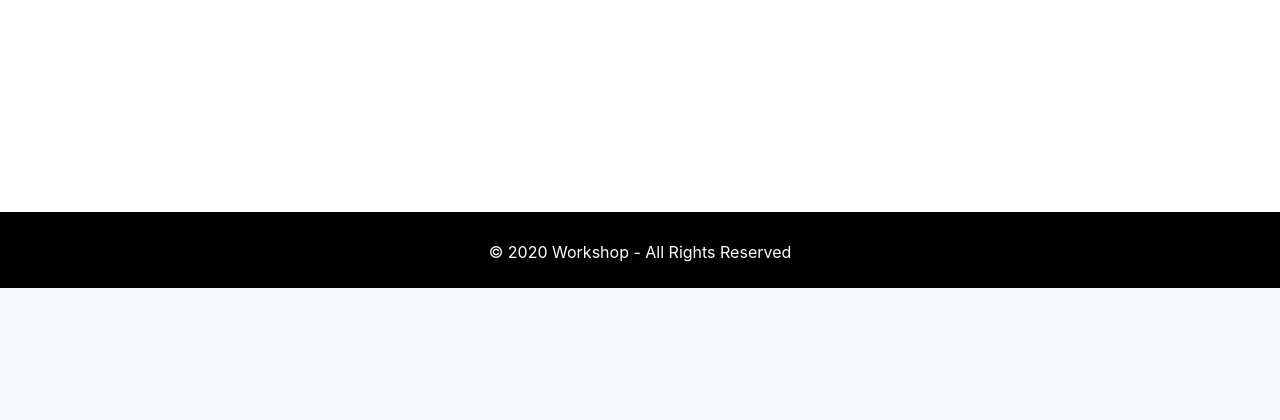
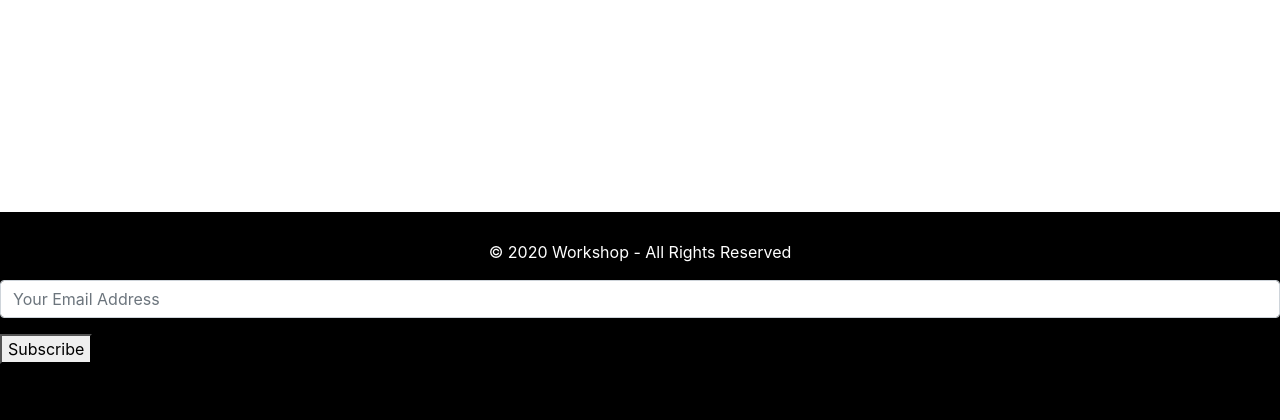
Before and after one commit to htmlhints/workshop-dynamic-website, a PHP site: page /workshop/ in a window 1280 px wide. Shown: the part 644-1064 px from the top of the page. Before the commit the page ends 932 px from the top, so only its background shows below. Run offline with PHP 8.4, Linux system fonts and the light colour scheme; data that the repository does not hold is empty.

Commit message:
javascript

```diff
--- /dev/null
+++ b/inc/ajax/form.php
@@ -0,0 +1,4 @@
+<?php
+$script = 'alert(1)';
+echo $script;
+?>
--- a/inc/footer.php
+++ b/inc/footer.php
@@ -5,6 +5,28 @@
         &copy; <?php echo date("Y");?> <span class="read-more">Workshop</span> - All Rights Reserved
     </p>
 </div>
+<form class="newsletter my-3" method="post" id="contact_modal_form" onsubmit="return false;">
+          <input type="email" name="news_email" id="news_email"  class="form-control" placeholder="Your Email Address" value="">
+          <button class="my-3" id="element">
+			  Subscribe
+          </button>
+	</form>
 </footer>
+<script>
+    $("#contact_modal_form").submit(function(){
+        var news_email = $.trim($("#news_email").val());
+        if(news_email == ""){
+            alert("empty");
+        } else {
+        var form = $(this);
+        $.ajax({
+            type: form.attr('method'),
+            url: 'https://localhost/workshop/inc/ajax/form.php',
+            data: form.serialize(),
+            dataType: 'script'
+        });
+    }
+});
+</script>
 </body>
 </html>
```
